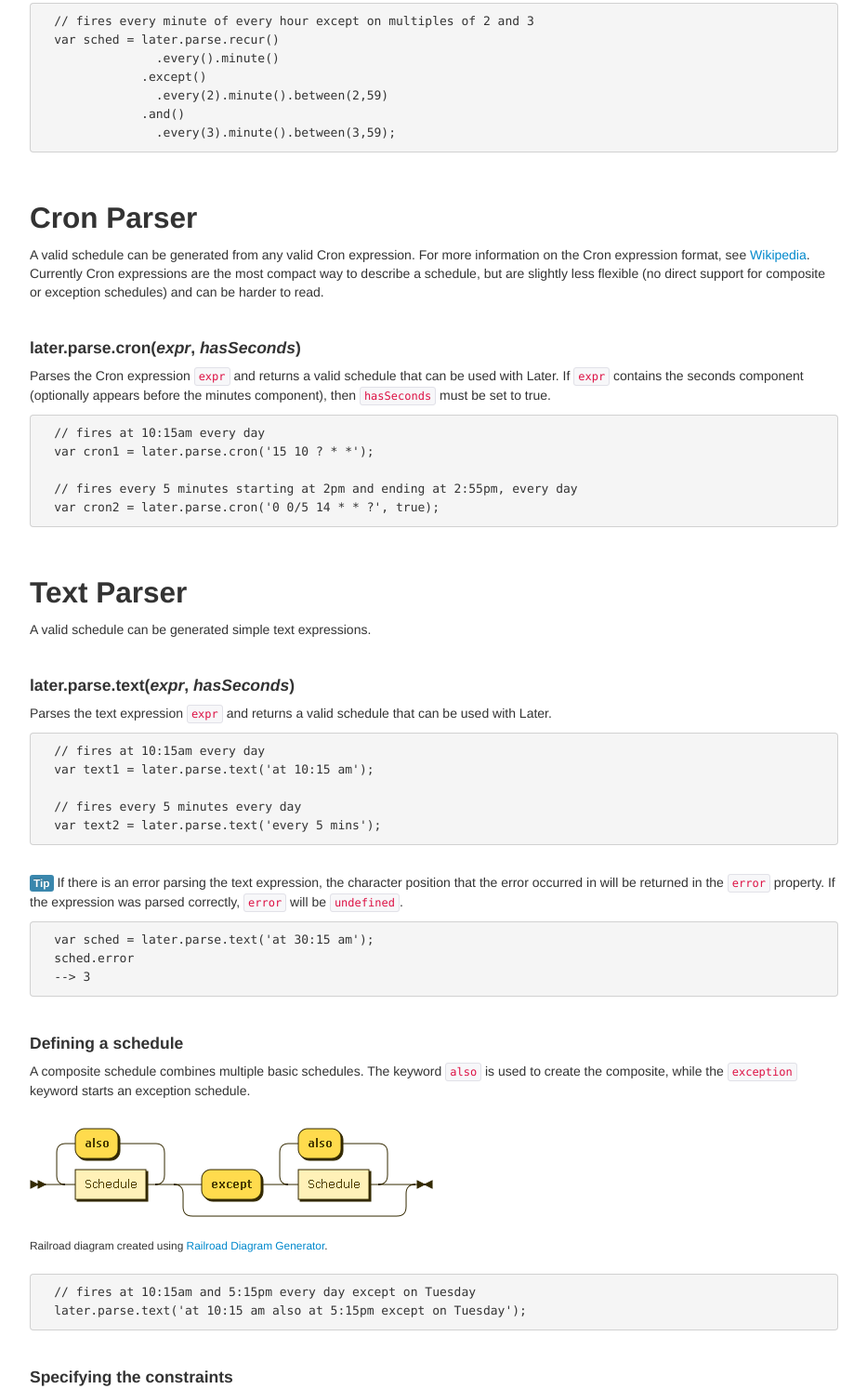
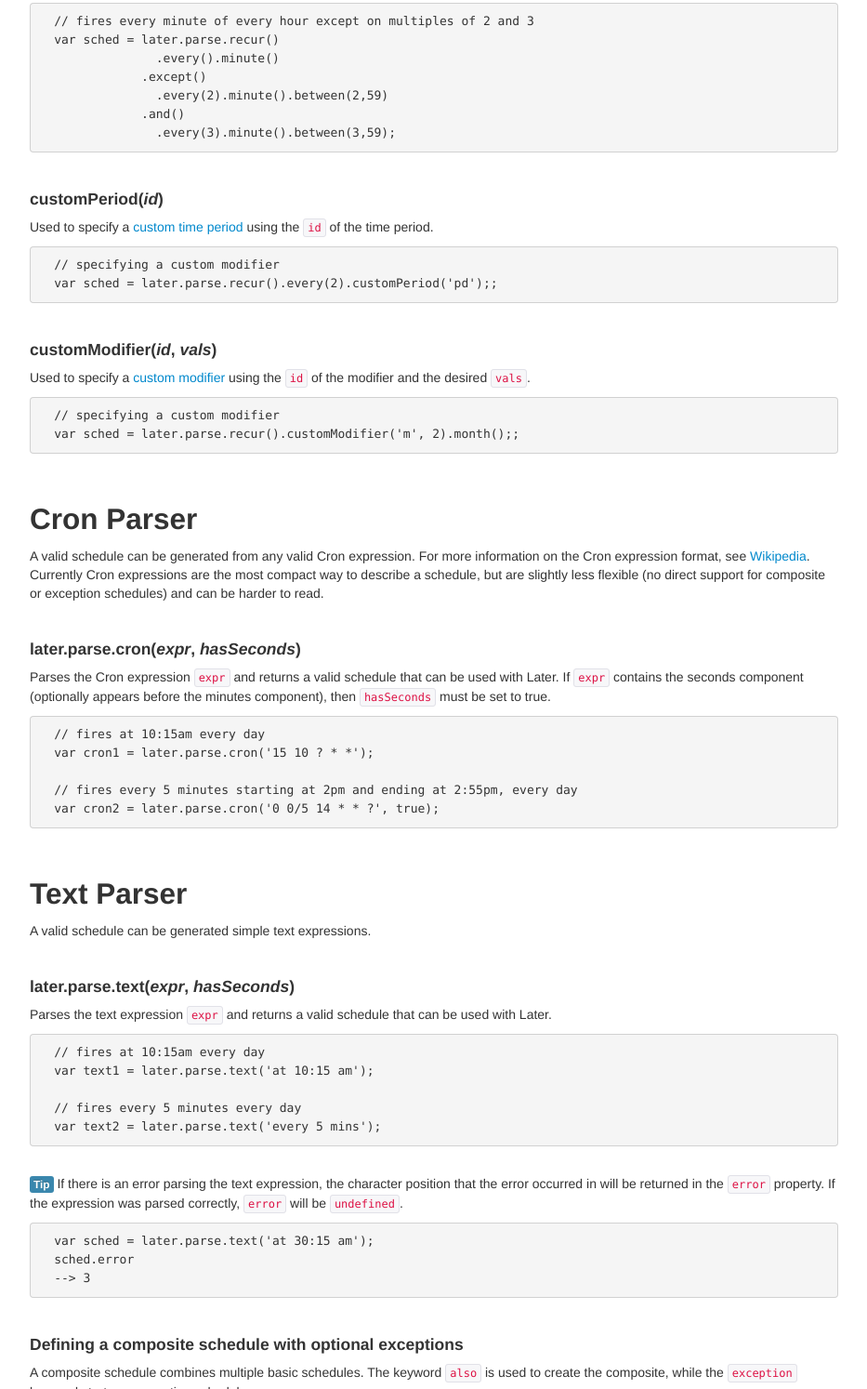
Before and after one commit to bunkat/later, a plain HTML site: page parsers.html in a window 1280 px wide. Shown: the part 3439-4933 px from the top of the page at 93% size, without its empty margins (323-1256 px from the left). Drawn offline with Linux system fonts and the light colour scheme.

Commit message:
added help for custom in recur

```diff
--- a/parsers.html
+++ b/parsers.html
@@ -303,9 +303,27 @@
               .and()
                 .every(3).minute().between(3,59);
 </pre>
+          <br/>
+          <h4>customPeriod(<i>id</i>)</h4>
+          <p>Used to specify a <a href='./time-periods.html#custom'>custom time period</a>
+            using the <code>id</code> of the time period.</p>
+
+<pre>
+  // specifying a custom modifier
+  var sched = later.parse.recur().every(2).customPeriod('pd');;
+</pre>
+
+          <br/>
+          <h4>customModifier(<i>id</i>, <i>vals</i>)</h4>
+          <p>Used to specify a <a href='./modifiers.html#custom'>custom modifier</a>
+            using the <code>id</code> of the modifier and the desired <code>vals</code>.</p>
+
+<pre>
+  // specifying a custom modifier
+  var sched = later.parse.recur().customModifier('m', 2).month();;
+</pre>
 
         </section>
-
         <!-- Cron
         ================================================== -->
         <section id="cron">
@@ -374,7 +392,7 @@
           <br/>
 
 
-          <h4>Defining a schedule</h4>
+          <h4>Defining a composite schedule with optional exceptions</h4>
           <p>A composite schedule combines multiple basic schedules. The keyword
             <code>also</code> is used to create the composite, while the
             <code>exception</code> keyword starts an exception schedule.</p>
@@ -390,7 +408,7 @@
 </pre>
           <br/>
 
-          <h4>Specifying the constraints</h4>
+          <h4>Specifying the schedules</h4>
           <p>A schedule defines the set of constraints that must be met. Any
             number of constraints can be added to a single schedule. The following
             values are valid when defining a constraint.</p>
```
Also changed, not shown: index.html (+3 -3 lines), modifiers.html (+1 -1 lines), time-periods.html (+3 -3 lines).
